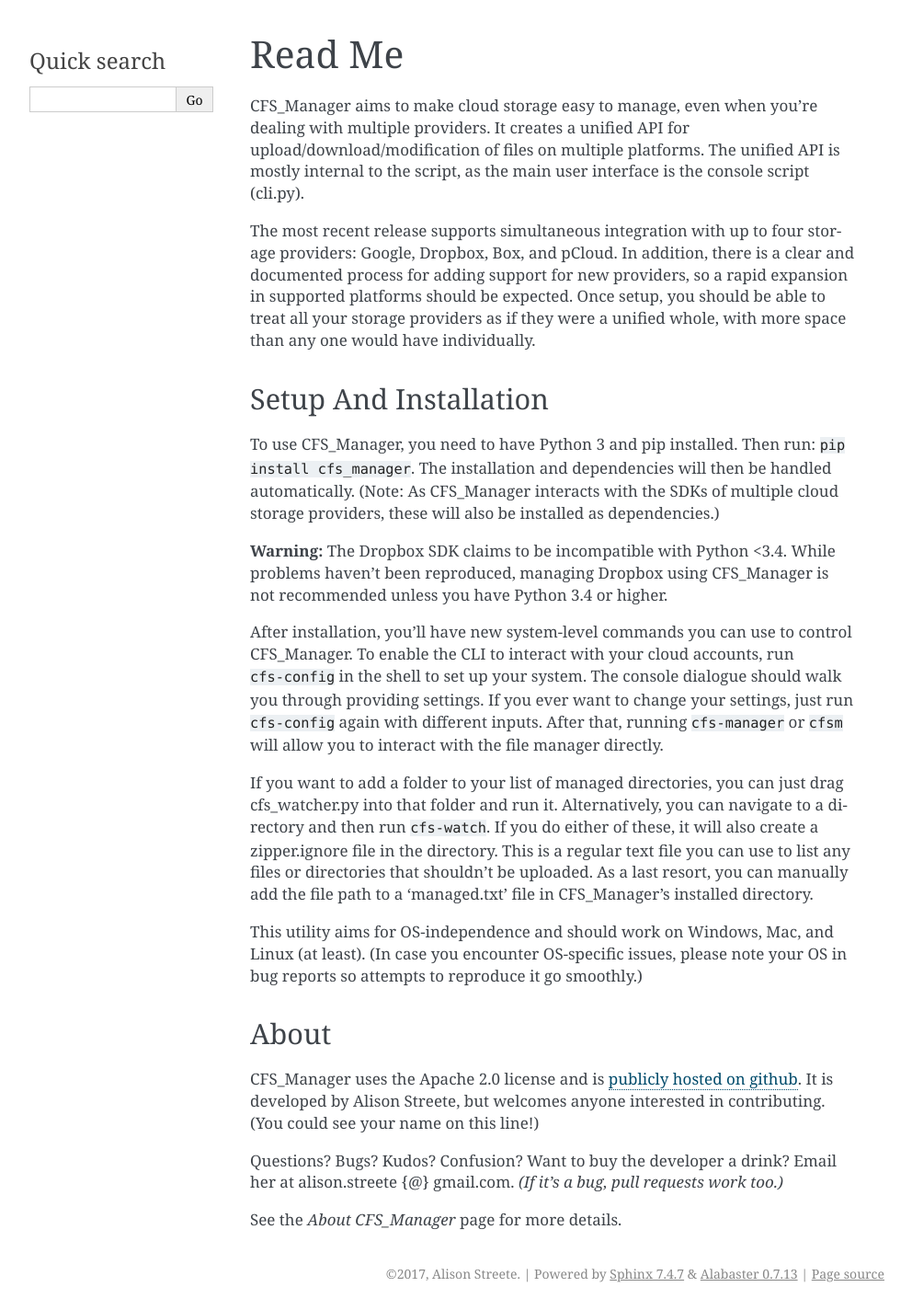
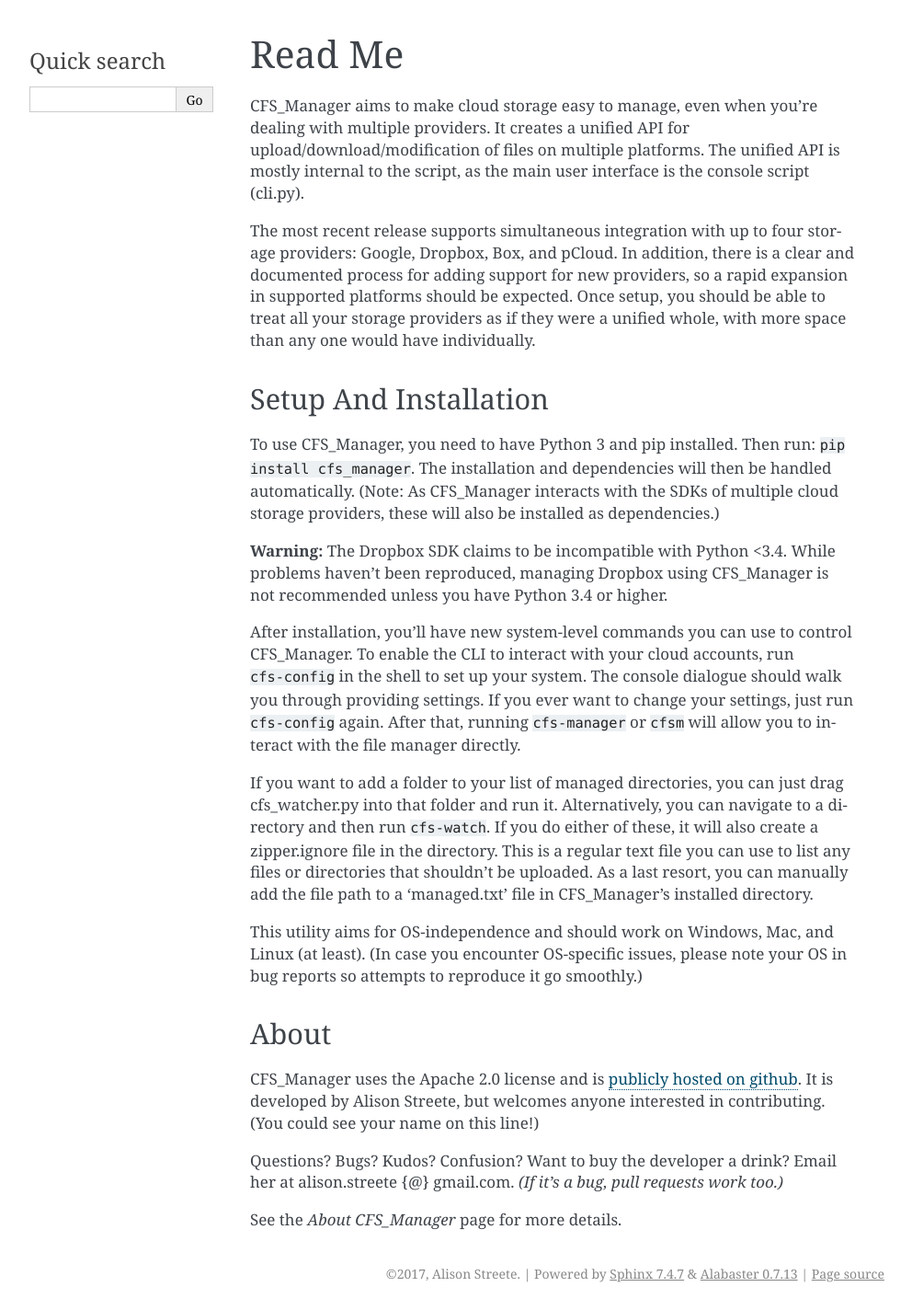
Before and after one commit to alisonstreete/cfs-manager, a Sphinx documentation site: the page built from docs/README.rst, in a window 1280 px wide. Shown: the whole page at 92% size, without its empty margins (148-1140 px from the left). Built offline with Sphinx 7.4.7, drawn with Linux system fonts in a browser that asks for light colours.

```diff
--- a/docs/README.rst
+++ b/docs/README.rst
@@ -14,7 +14,7 @@ To use CFS_Manager, you need to have Python 3 and pip installed. Then run: ``pip
 **Warning:** The Dropbox SDK claims to be incompatible with Python <3.4.
 While problems haven't been reproduced, managing Dropbox using CFS_Manager is not recommended unless you have Python 3.4 or higher.
 
-After installation, you'll have new system-level commands you can use to control CFS_Manager. To enable the CLI to interact with your cloud accounts, run ``cfs-config`` in the shell to set up your system. The console dialogue should walk you through providing settings. If you ever want to change your settings, just run ``cfs-config`` again with different inputs. After that, running ``cfs-manager`` or ``cfsm`` will allow you to interact with the file manager directly.
+After installation, you'll have new system-level commands you can use to control CFS_Manager. To enable the CLI to interact with your cloud accounts, run ``cfs-config`` in the shell to set up your system. The console dialogue should walk you through providing settings. If you ever want to change your settings, just run ``cfs-config`` again. After that, running ``cfs-manager`` or ``cfsm`` will allow you to interact with the file manager directly.
 
 If you want to add a folder to your list of managed directories, you can just drag cfs_watcher.py into that folder and run it. Alternatively, you can navigate to a directory and then run ``cfs-watch``. If you do either of these, it will also create a zipper.ignore file in the directory. This is a regular text file you can use to list any files or directories that shouldn't be uploaded. As a last resort, you can manually add the file path to a 'managed.txt' file in CFS_Manager's installed directory.
 
--- a/setup.py
+++ b/setup.py
@@ -5,7 +5,7 @@ def readme():
         return f.read()
 
 setup(name="CFS_Manager",
-    version='1.1.1',
+    version='1.2.0',
     description="A virtual filesystem for accessing storage on multiple cloud services.",
     long_description=readme(),
     classifiers=[
@@ -29,6 +29,7 @@ setup(name="CFS_Manager",
         'dropbox>=8.5',
         'pcloud==1.0a4',
         'pydrive>=1.3',
+        'boxsdk>=1.5,<2.0'
         ],
     entry_points='''
       [console_scripts]
```
